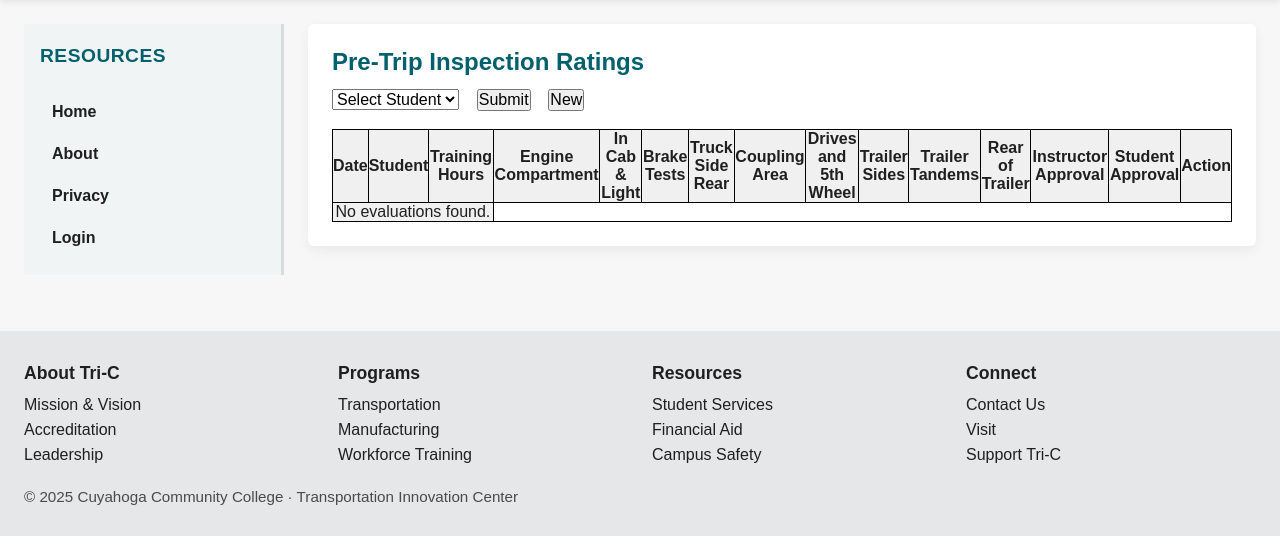
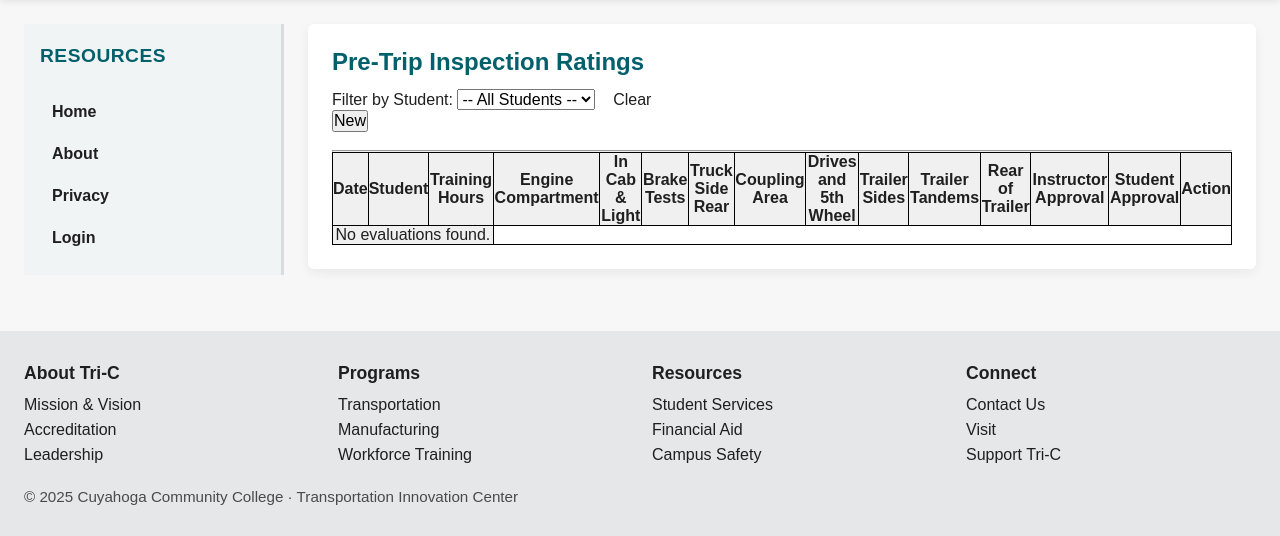
Before and after one commit to waynelargent/cc20cdl, a Django app: page /ratings/instr-list-pre-trip/ in a window 1280 px wide. Shown: the part 155-691 px from the top of the page. Run offline with Django 5.2, Linux system fonts and the light colour scheme; data that the repository does not hold is empty.

Commit message:
Filtering and limiting choices in drop downs

```diff
--- a/myproject/ratings/templates/ratings/instr_list_pre_trip.html
+++ b/myproject/ratings/templates/ratings/instr_list_pre_trip.html
@@ -19,12 +19,23 @@
 
   <h2>Pre-Trip Inspection Ratings</h2>
     <div class="left">
-      <select name="student" id="student">
-        <option value="">Select Student</option>
-      </select>
-      &nbsp;&nbsp;&nbsp;<button> Submit </button>
-      &nbsp;&nbsp;&nbsp;<a href="/ratings/pre-trip-insp/"><button> New </button></a>
+      <form method="GET" action="">
+        <label for="student_id">Filter by Student:</label>
+        <select name="student_id" id="student_id" onchange="this.form.submit()">
+          <option value="">-- All Students --</option>
+          {% for student in students %}
+            <option value="{{ student.id }}"
+                {% if selected_student_id == student.id|stringformat:"i" %}selected{% endif %}>
+                {{ student.get_full_name|default:student.username }}
+            </option>
+          {% endfor %}
+        </select>
+        &nbsp;&nbsp;&nbsp;<a href="{% url 'ratings:pre-trip-insp' %}">Clear</a>
+      </form>
+      <!-- this button cannot be in the form or it thinks it is a submit button -->
+      <a href="/ratings/pre-trip-insp/"><button> New </button></a>
     </div><br />
+    <hr>
     <table>
       <thead>
         <tr>
--- a/myproject/ratings/views/pre_trip_views.py
+++ b/myproject/ratings/views/pre_trip_views.py
@@ -2,9 +2,11 @@
 from django.shortcuts import render, redirect, get_object_or_404
 from django.contrib.auth.decorators import login_required, user_passes_test
 from .. import forms
+from django.contrib.auth.models import User, Group   # for student filter
 
 from ..models import PreTripInsp
 
+# rating entry form
 @login_required(login_url='/users/login') #applies to function underneath it
 def pre_trip_insp(request):
     if request.method == "POST":
@@ -18,11 +20,25 @@ def pre_trip_insp(request):
         form = forms.CreatePreTripInsp()
     return render(request,'ratings/pre_trip_insp.html', {'form': form})
 
+# instructor list of pre-trip-insp ratings
+def instr_list_pre_trip(request):
+    # 1. Get all users in the 'students' group for the dropdown
+    students = User.objects.filter(groups__name='students')
+    # 2. Get the selected student ID from the URL (GET request)
+    selected_student_id = request.GET.get('student_id')
+    # 3. Filter ratings if an ID is provided
+    ratings = PreTripInsp.objects.all().order_by('rating_date')  # original query
+    if selected_student_id:
+        ratings = ratings.filter(student_id=selected_student_id)  # where does student_id come from?
+    # put all the data in a dictionary so it can be passed to the HTML file
+    context = {
+        'students': students,
+        'ratings': ratings,
+        'selected_student_id': selected_student_id,
+    }
+    return render(request, 'ratings/instr_list_pre_trip.html', context)
 
-def instr_list_pre_trip(request):
-    ratings = PreTripInsp.objects.all().order_by('-rating_date')
-    return render(request, 'ratings/instr_list_pre_trip.html', {'ratings': ratings})
-
+# form for editing an existing record
 def instr_edit_pre_trip(request, pk):
     # 1. Fetch the existing record using the ID (pk) from the URL
     record = get_object_or_404(PreTripInsp, pk=pk)
```
Also changed, not shown: myproject/ratings/forms.py (+18 -1 lines), myproject/ratings/models.py (+4 -4 lines), myproject/ratings/migrations/0017_alter_pretripinsp_student_alter_students_student_id.py (added).
